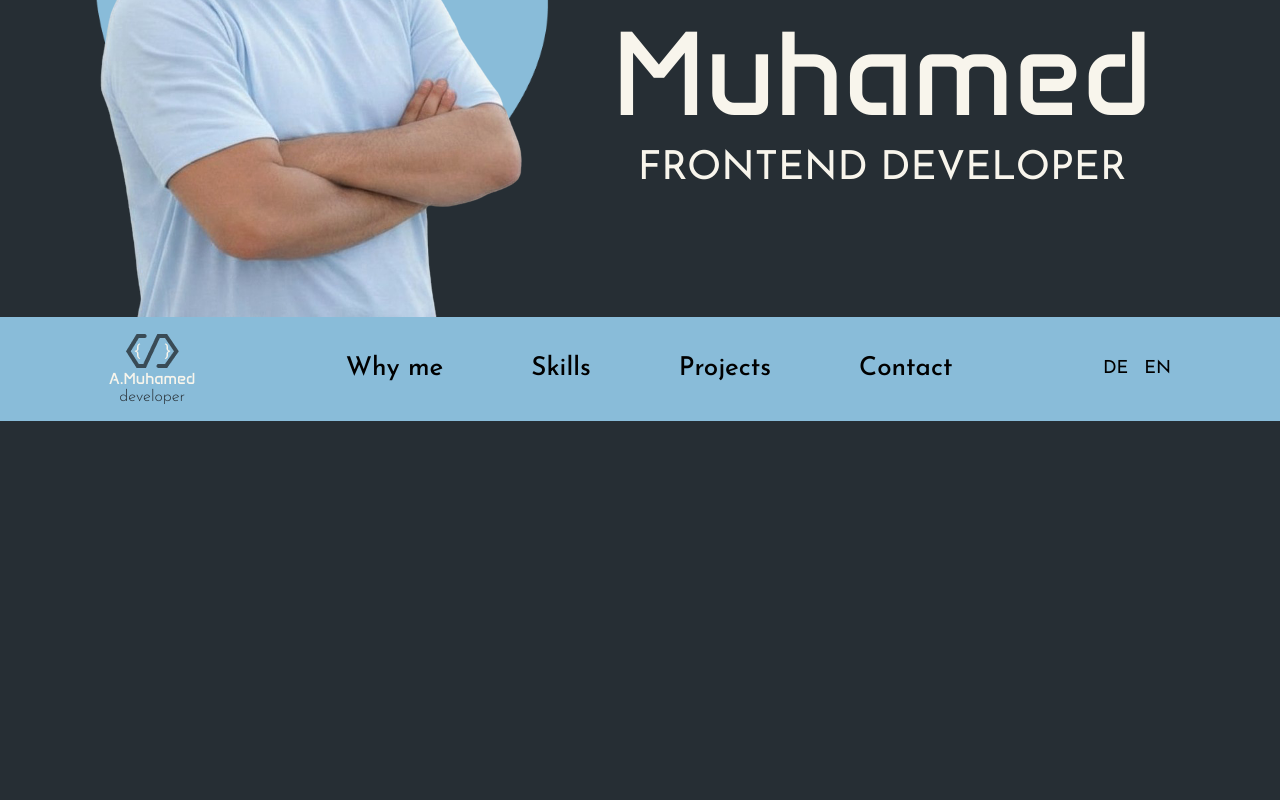
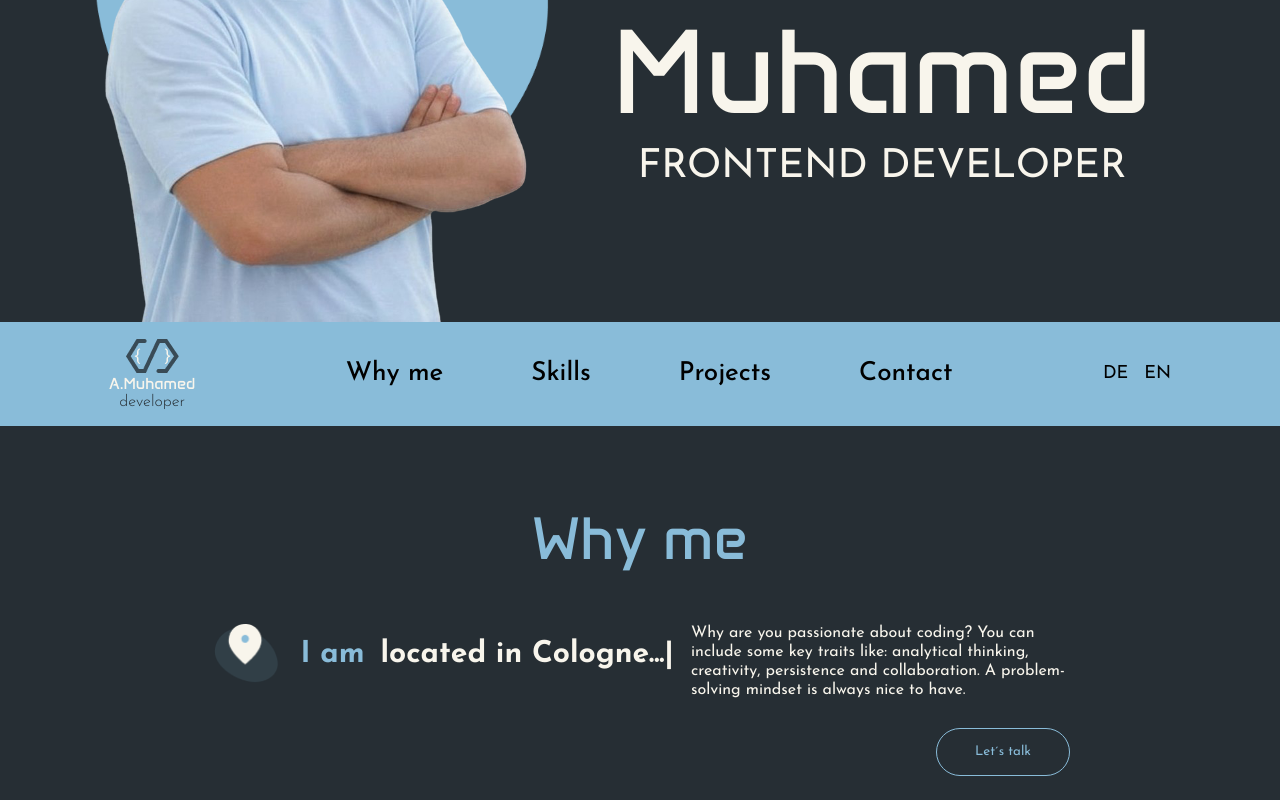
Before and after one commit to AnnesMuhamed/Portfolio, an Angular app: page / in a window 1280 px wide. Shown: the part 388-1188 px from the top of the page. Before the commit the page ends 800 px from the top, so only its background shows below. Built offline with nearby package versions, Linux system fonts and the light colour scheme.

Commit message:
Created and implemented the why-me section component with styling and integration into the portfolio layou

```diff
--- a/src/app/app.html
+++ b/src/app/app.html
@@ -1,3 +1,2 @@
 
 <router-outlet />
-<app-header></app-header>
--- a/src/app/features/portfolio.component/components/hero.component/hero.component.scss
+++ b/src/app/features/portfolio.component/components/hero.component/hero.component.scss
@@ -1,17 +1,28 @@
 .hero {
   display: flex;
   width: 100%;
+  max-width: 1920px;
   height: 100%;
   justify-content: space-between;
   align-items: center;
+  margin-left: auto;
+  margin-right: auto;
+}
+
+.hero-img {
+  position: relative;
+  display: flex;
+  align-items: center;
+  justify-content: center;
 }
 
 .profil-picture {
   position: absolute;
   width: 535px;
   height: 683px;
-  top: 22px;
-  left: 25px;
+  top: 52%;
+  left: 50%;
+  transform: translate(-50%, -50%);
   object-fit: cover;
 }
 
--- a/src/app/features/portfolio.component/components/why-me.component/why-me.component.html
+++ b/src/app/features/portfolio.component/components/why-me.component/why-me.component.html
@@ -1 +1,18 @@
-<p>why-me.component works!</p>
+<section class="why-me">
+    <h1 class="headline">Why me</h1>
+    <div class="information-container">
+        <div class="location-web">
+            <img src="/images/location.png" alt="location-button">
+            <span class="im">I am</span>
+            <span class="lic">located in Cologne...|</span>
+        </div>
+        <div class="about-me-container">
+            <p class="about-me">Why are you passionate about coding?
+                You can include some key traits like: analytical thinking,
+                creativity, persistence and  collaboration.
+                A problem-solving mindset is always nice to have.
+            </p>
+            <button>Let´s talk</button>
+        </div>
+    </div>
+</section>
--- a/src/app/features/portfolio.component/components/why-me.component/why-me.component.scss
+++ b/src/app/features/portfolio.component/components/why-me.component/why-me.component.scss
@@ -0,0 +1,91 @@
+.why-me {
+    display: flex;
+    flex-direction: column;
+    align-items: center;
+    margin-left: auto;
+    margin-right: auto;
+    width: 100%;
+    max-width: 1920px;
+}
+
+.headline {
+    font-family: 'Anta', sans-serif;
+    font-weight: 400;
+    font-size: 60px;
+    line-height: 120%;
+    text-align: center;
+    color: #89BCD9;
+    margin-top: 76px;
+}
+
+.information-container {
+    display: flex;
+    justify-content: space-between;
+    align-items: flex-start;
+    width: 860px;
+    height: 176px;
+    opacity: 1;
+}
+
+.location-web {
+    display: flex;
+    align-items: center;
+    gap: 16px;
+}
+
+img {
+    width: 74.42605590820312px;
+    height: 63.2833251953125px;
+}
+
+.im {
+    font-family: 'Josefin Sans', sans-serif;
+    font-weight: 700;
+    font-style: Bold;
+    font-size: 30px;
+    line-height: 120%;
+    color: #89BCD9;
+}
+
+.lic {
+    font-family: 'Josefin Sans', sans-serif;
+    font-weight: 700;
+    font-style: Bold;
+    font-size: 30px;
+    line-height: 120%;
+    color: #F8F5EC;
+}
+
+.about-me-container {
+    display: flex;
+    flex-direction: column;
+    align-items: flex-end;
+}
+
+.about-me {
+    margin-block-start: 0;
+    margin-block-end: 0;
+    width: 379px;
+    height: 104px;
+    font-family: 'Josefin Sans', sans-serif;
+    color: #F8F5EC;
+    line-height: 120%;
+}
+
+button {
+    width: 134px;
+    height: 48px;
+    opacity: 1;
+    gap: 10px;
+    border-radius: 30px;
+    border-width: 1px;
+    padding-top: 13px;
+    padding-right: 30px;
+    padding-bottom: 13px;
+    padding-left: 30px;
+    border: 1px solid #89BCD9;
+    color: #89BCD9;
+    font-family: 'Josefin Sans', sans-serif;
+    background-color: #262E34;
+    cursor: pointer;
+}
--- a/src/app/features/portfolio.component/components/why-me.component/why-me.component.ts
+++ b/src/app/features/portfolio.component/components/why-me.component/why-me.component.ts
@@ -1,7 +1,8 @@
 import { Component } from '@angular/core';
 
 @Component({
-  selector: 'app-why-me.component',
+  selector: 'app-why.component',
+  standalone: true,
   imports: [],
   templateUrl: './why-me.component.html',
   styleUrl: './why-me.component.scss',
--- a/src/app/features/portfolio.component/portfolio.component.html
+++ b/src/app/features/portfolio.component/portfolio.component.html
@@ -1 +1,3 @@
 <app-hero class="component"></app-hero>
+<app-header></app-header>
+<app-why class="component"></app-why>
--- a/src/app/features/portfolio.component/portfolio.component.ts
+++ b/src/app/features/portfolio.component/portfolio.component.ts
@@ -1,11 +1,11 @@
 import { Component } from '@angular/core';
 import { HeroComponent } from './components/hero.component/hero.component';
-
-
+import { WhyMeComponent } from './components/why-me.component/why-me.component';
+import { Header } from '../../shared/components/header/header';
 @Component({
   selector: 'app-portfolio.component',
   standalone: true,
-  imports: [HeroComponent],
+  imports: [HeroComponent, WhyMeComponent, Header],
   templateUrl: './portfolio.component.html',
   styleUrls: ['./portfolio.component.scss'],
 })
--- a/src/app/shared/components/header/header.scss
+++ b/src/app/shared/components/header/header.scss
@@ -1,5 +1,6 @@
 .header {
     width: 100%;
+    max-width: 1920px;
     height: 104px;
     background-color: #89BCD9;
     display: flex;
@@ -7,8 +8,10 @@
     justify-content: space-between;
     padding: 16px 109px 16px 109px;
     box-sizing: border-box;
-    position: fixed;
+    position: sticky;
     top: 705px;
+    margin-left: auto;
+    margin-right: auto;
 }
 
 .logo-container {
```
Also changed, not shown: public/images/location.png (added).
